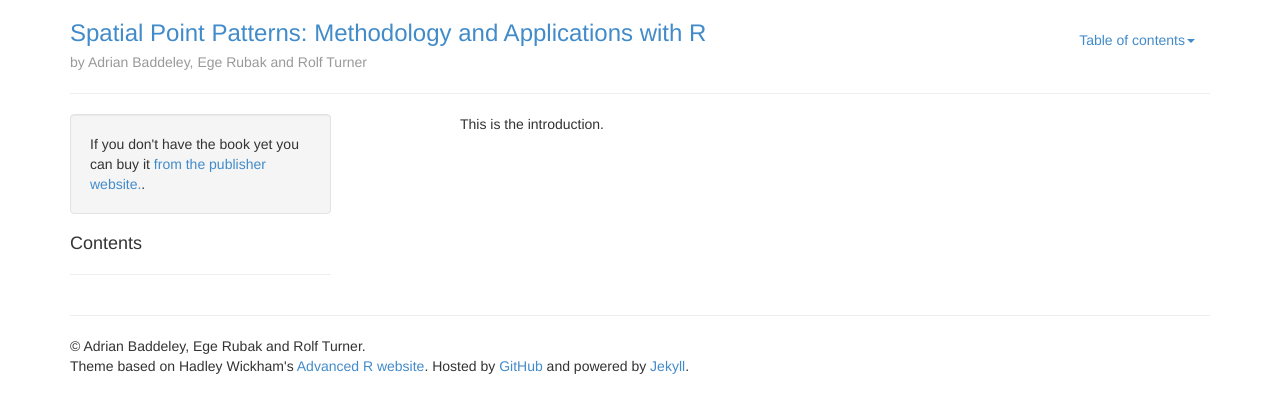
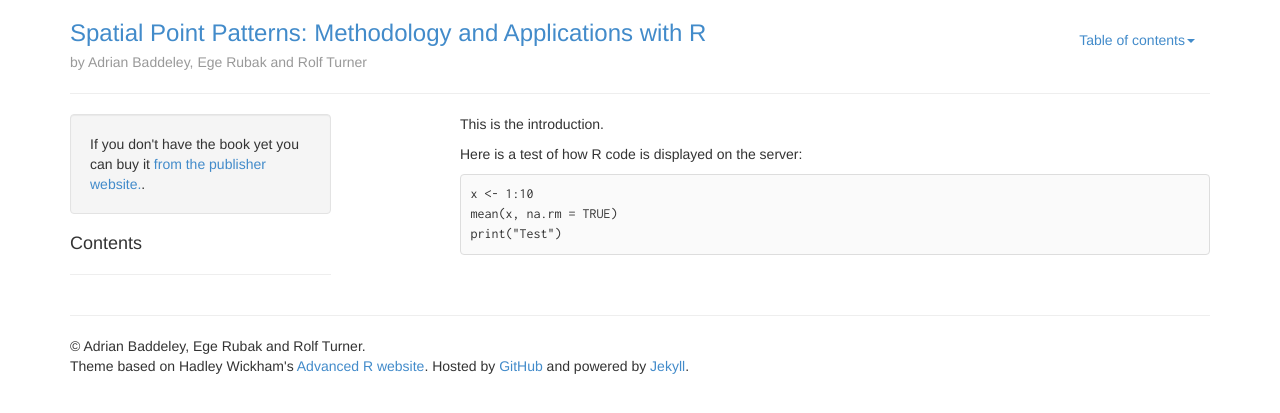
Before and after one commit to spatstat/book, a Jekyll site: the page built from 01intro.md, in a window 1280 px wide. Shown: the top 413 px of the page. Built offline with Jekyll 4.4.1, drawn with Linux system fonts in a browser that asks for light colours; Markdown is read by kramdown in place of the engine named in the settings.

Commit message:
Testing code highlighting.

````diff
--- a/01intro.md
+++ b/01intro.md
@@ -4,3 +4,11 @@ title: Welcome
 ---
 
 This is the introduction.
+
+Here is a test of how R code is displayed on the server:
+
+```r
+x <- 1:10
+mean(x, na.rm = TRUE)
+print("Test")
+```
````
